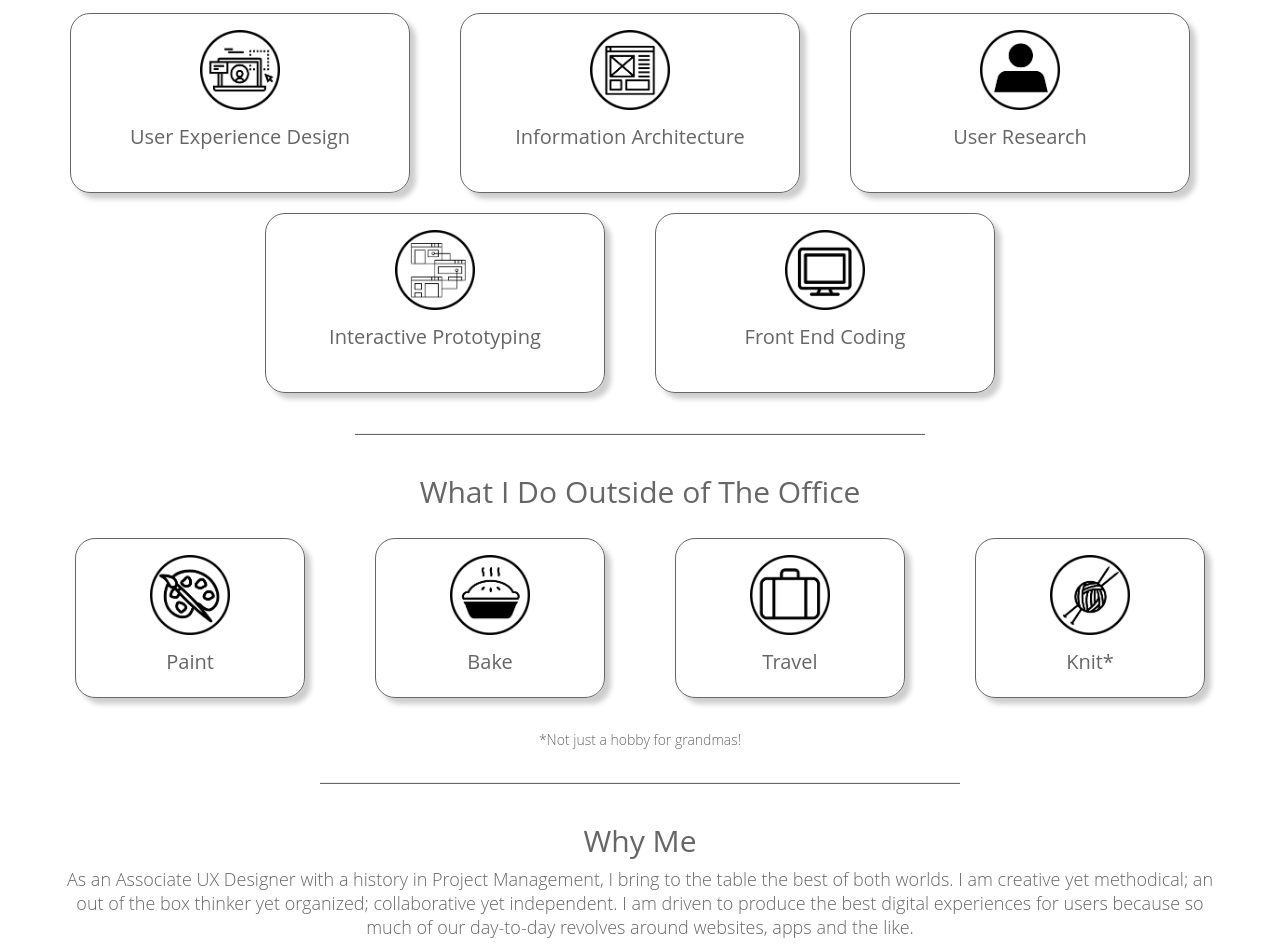
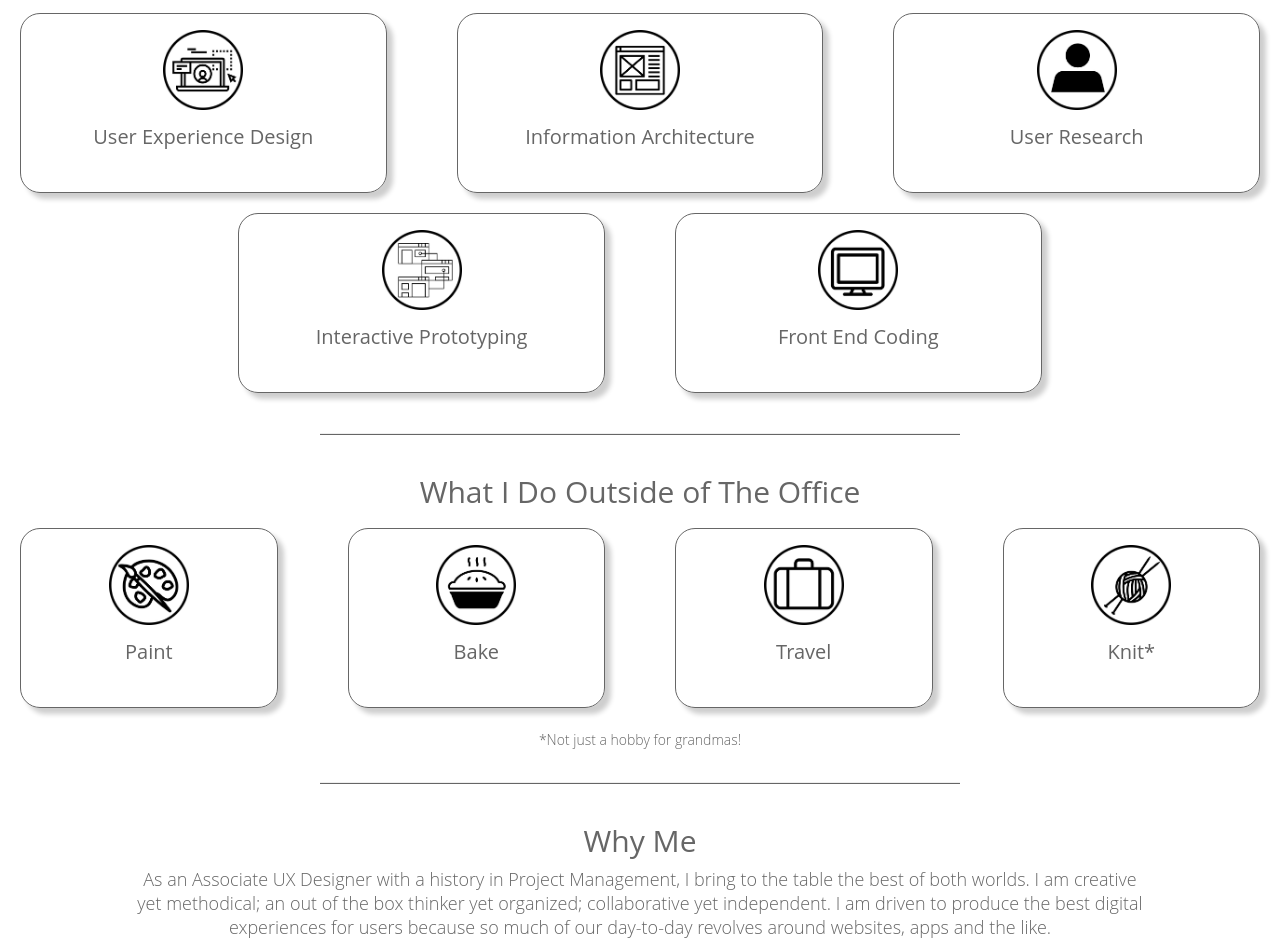
Before and after one commit to rsimon18/rsimon18.github.io, a plain HTML site: page index.html in a window 1280 px wide. Shown: the part 911-1863 px from the top of the page. Drawn offline with Linux system fonts and the light colour scheme.

Commit message:
Minor updates to homepage

```diff
--- a/css/styles.css
+++ b/css/styles.css
@@ -116,65 +116,13 @@ p {
   border-radius: 20px;
   box-shadow: 6px 6px 5px #cecece;
   height: 180px;
-  margin left: 20px;
+  margin-left: 20px;
   margin-right: 20px;
   margin-top: 10px;
   margin-bottom: 10px;
 }
 
 .card img {
-  width: 80px;
-}
-
-.hobby1 {
-  border: 1px #666666 solid;
-  padding: 10px;
-  border-radius: 20px;
-  box-shadow: 6px 6px 5px #cecece;
-  height: 160px;
-  margin: 20px;
-}
-
-.hobby1 img {
-  width: 80px;
-}
-
-.hobby2 {
-  border: 1px #666666 solid;
-  padding: 10px;
-  border-radius: 20px;
-  box-shadow: 6px 6px 5px #cecece;
-  height: 160px;
-  margin: 20px;
-}
-
-.hobby2 img {
-  width: 80px;
-}
-
-.hobby3 {
-  border: 1px #666666 solid;
-  padding: 10px;
-  border-radius: 20px;
-  box-shadow: 6px 6px 5px #cecece;
-  height: 160px;
-  margin: 20px;
-}
-
-.hobby3 img {
-  width: 80px;
-}
-
-.hobby4 {
-  border: 1px #666666 solid;
-  padding: 10px;
-  border-radius: 20px;
-  box-shadow: 6px 6px 5px #cecece;
-  height: 160px;
-  margin: 20px;
-}
-
-.hobby4 img {
   width: 80px;
 }
 
@@ -224,6 +172,17 @@ footer  .icons .col-xs-12 {
   }
 }
 
+@media (max-width: 768px) {
+  p {
+    text-align: left;
+    margin-right: 15px;
+    margin-left: 15px;
+  }
+  h2 {
+    font-size: 2.3rem;
+  }
+}
+
 .social-icons {
   color: white;
   margin: 8px;
--- a/index.html
+++ b/index.html
@@ -45,10 +45,9 @@
       </div>
 
 
-   <div class="container">
+   <div class="container intro">
     <div class="row">
-    <!--   <div class="col-md-10"> -->
-        <h2>Who I Am</h2>
+      <h2>Who I Am</h2>
         <img src="images/1Face.jpg" alt="Personal Photo" class="personal_photo" class="img-responsive">
         <p>I am a forward thinking UX Designer who challenges convention and puts user needs above all else.</p>
 
@@ -58,6 +57,7 @@
 
         <p><a href="https://www.linkedin.com/in/rachel-simon-73214768" target="blank">Contact me</a> anytime to discuss your UX needs!</p>
       </div>
+    </div>
 
     <hr>
       <h2>What I Do</h2>
@@ -84,7 +84,7 @@
 
           <div class="col-sm-6 col-md-4 col-xs-12">
             <div class="card">
-            <img src="images/UserResearch.jpg" alt="User Research">
+              <img src="images/UserResearch.jpg" alt="User Research">
                 <div class="card-block">
                   <h4 class="card-title">User Research</h4>
                   <!-- <p class="card-text">Some quick example text to build on the card title and make up the bulk of the card's content.</p> -->
@@ -116,10 +116,11 @@
     <hr>
     <div class="row">
         <h2>What I Do Outside of The Office</h2>
-          <div class="row">
-          <div class="hobby-3up">
-            <div class="col-sm-3">
-            <div class="hobby1">
+      </div>
+        <div class="row">
+          <!-- <div class="hobby-3up"> -->
+            <div class="col-sm-3 col-xs-6">
+            <div class="card">
               <img src="images/Painting.jpg" alt="Painting" class="img-responsive">
                 <div class="card-block">
                 <h4 class="card-title">Paint</h4>
@@ -127,8 +128,8 @@
             </div>
             </div>
 
-            <div class="col-sm-3">
-            <div class="hobby2">
+            <div class="col-sm-3 col-xs-6">
+            <div class="card">
               <img src="images/Baking.jpg" alt="Baking" class="img-responsive">
                 <div class="card-block">
                 <h4 class="card-title">Bake</h4>
@@ -136,8 +137,8 @@
             </div>
             </div>
 
-            <div class="col-sm-3">
-            <div class="hobby3">
+            <div class="col-sm-3 col-xs-6">
+            <div class="card">
               <img src="images/Travel.jpg" alt="Travelling" class="img-responsive">
                 <div class="card-block">
                 <h4 class="card-title">Travel</h4>
@@ -145,15 +146,15 @@
             </div>
             </div>
 
-            <div class="col-sm-3">
-            <div class="hobby4">
+            <div class="col-sm-3 col-xs-6">
+            <div class="card">
               <img src="images/Knit.jpg" alt="Knitting" class="img-responsive">
                 <div class="card-block">
                 <h4 class="card-title">Knit*</h4>
               </div>
             </div>
             </div>
-          </div>
+          <!-- </div> -->
         </div>
       </div>
     </div>
@@ -162,19 +163,18 @@
     </div>
 
     <hr>
+    <div class="container">
     <div class="row">
-    <!--   <div class="col-md-10"> -->
-        <h2>Why Me</h2>
+      <h2>Why Me</h2>
         <p>As an Associate UX Designer with a history in Project Management, I bring to the table the best of both worlds. I am creative yet methodical; an out of the box thinker yet organized; collaborative yet independent. I am driven to produce the best digital experiences for users because so much of our day-to-day revolves around websites, apps and the like.</p>
       </div>
-    </div>
     </div>
 
     <footer>
       <div class=" row">
         <div class="designed col-sm-6 col-md-6 col-xs-12 footer-copy">
           <p>Designed and developed by Rachel Simon</p>
-          </div>
+        </div>
         <div class="icons col-sm-6 col-md-6 col-xs-12 text-center">
           <a href="https://www.linkedin.com/in/rachel-simon-73214768" target="blank">
             <i class="fa fa-linkedin social-icons fa-2x" aria-hidden="true"></a></i>
@@ -186,7 +186,7 @@
             <i class="fa fa-envelope-o social-icons fa-2x" aria-hidden="true"></i>
           </a>
         </div>
-
+      </div>
     </footer>
 
     <script src="js/jquery-2.1.4.js"></script>
```
